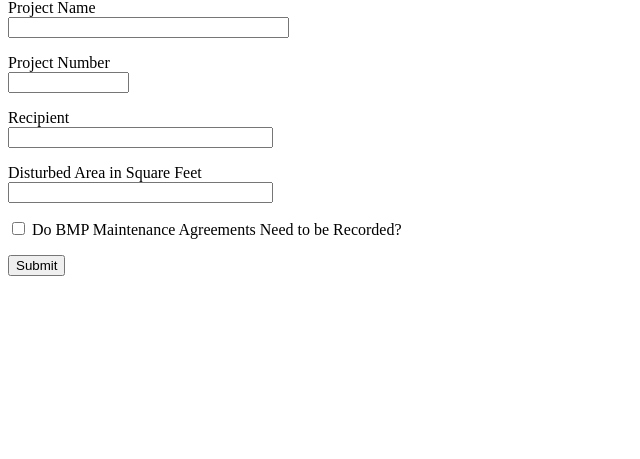
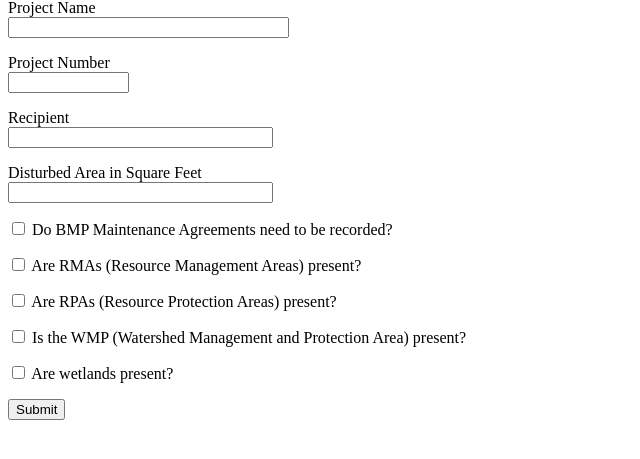
Before and after one commit to tracharho/SWMReviewerChecklist, a Flask app: page /new_project in a window 1280 px wide. Shown: the part 117-576 px from the top of the page, without its empty margins (0-640 px from the left). Run offline with Flask 2, Linux system fonts and the light colour scheme; a user stored in the database is signed in.

Commit message:
Added environmental areas and reinitialized databse

```diff
--- a/app/forms.py
+++ b/app/forms.py
@@ -32,7 +32,11 @@ class NewProjectForm(FlaskForm):
     project_number = StringField('Project Number', validators=[DataRequired()])
     recipient = StringField('Recipient', validators=[DataRequired()])
     disturbed_area = StringField('Disturbed Area in Square Feet', validators=[DataRequired()])
-    bmp_recording_reqd = BooleanField('Do BMP Maintenance Agreements Need to be Recorded?')
+    rpa_present = BooleanField('Are RPAs (Resource Protection Areas) present?')
+    rma_present = BooleanField('Are RMAs (Resource Management Areas) present?')
+    wmp_present = BooleanField('Is the WMP (Watershed Management and Protection Area) present?')
+    wetlands_present = BooleanField('Are wetlands present?')
+    bmp_recording_reqd = BooleanField('Do BMP Maintenance Agreements need to be recorded?')
     submit = SubmitField('Submit')
 
 class ProjectListForm(FlaskForm):
--- a/app/models.py
+++ b/app/models.py
@@ -31,6 +31,10 @@ class Project(db.Model):
     recipient = db.Column(db.String(30), nullable=False)
     disturbed_area = db.Column(db.Integer, nullable=False)
     bmp_recording_reqd = db.Column(db.Boolean, default = True, nullable = True)
+    rma_present = db.Column(db.Boolean, default = False, nullable = True)
+    rpa_present = db.Column(db.Boolean, default = False, nullable = True)
+    wmp_present = db.Column(db.Boolean, default = False, nullable = True)
+    wetlands_present = db.Column(db.Boolean, default = False, nullable = True)
     checklist = db.column_property("Checklist-"+db.cast(id,db.String))
     checklist_is_original = db.Column(db.Boolean,default=True, nullable=True)
     rows = db.relationship('ModifiedRow', backref='saved_comment', lazy='dynamic', cascade="all, delete-orphan")
--- a/app/routes.py
+++ b/app/routes.py
@@ -156,7 +156,9 @@ def new_project():
     if form.validate_on_submit():
         project = Project(name = form.project_name.data, dsc_number = form.project_number.data,
             recipient = form.recipient.data, disturbed_area = form.disturbed_area.data,
-            bmp_recording_reqd=form.bmp_recording_reqd.data, author=current_user)
+            rpa_present=form.rpa_present.data, rma_present=form.rma_present.data,
+            wmp_present=form.wmp_present.data, bmp_recording_reqd=form.bmp_recording_reqd.data,
+            wetlands_present=form.wetlands_present.data, author=current_user)
         db.session.add(project)
         db.session.commit()
         flash('Project has been saved!')
--- a/app/templates/newproject.html
+++ b/app/templates/newproject.html
@@ -39,6 +39,34 @@
             <span style="color": red;">[{{ error }}]</span>
             {% endfor %}
         </p>
+        <p>
+            {{ form.rma_present() }}
+            {{ form.rma_present.label }}<br>
+            {% for error in form.project_number.errors %}
+            <span style="color": red;">[{{ error }}]</span>
+            {% endfor %}
+        </p>
+        <p>
+            {{ form.rpa_present() }}
+            {{ form.rpa_present.label }}<br>
+            {% for error in form.project_number.errors %}
+            <span style="color": red;">[{{ error }}]</span>
+            {% endfor %}
+        </p>
+        <p>
+            {{ form.wmp_present() }}
+            {{ form.wmp_present.label }}<br>
+            {% for error in form.project_number.errors %}
+            <span style="color": red;">[{{ error }}]</span>
+            {% endfor %}
+        </p>
+        <p>
+            {{ form.wetlands_present() }}
+            {{ form.wetlands_present.label }}<br>
+            {% for error in form.project_number.errors %}
+            <span style="color": red;">[{{ error }}]</span>
+            {% endfor %}
+        </p>
         <p>{{ form.submit() }}</p>
     </form>
 {% endblock %}
--- a/checklist.py
+++ b/checklist.py
@@ -19,3 +19,7 @@ def make_shell_context():
 # >>> cCJ()
 # >>> db.session.commit()
 # Note that sometiems the database needs to be deleted to be re iniitailized.
+# THe corresponding flask db migration folder needs to be deleted as well
+# $ flask db init
+# $ flask db migrate -m "Initial Migration"
+# # flask db upgrade
```
Also changed, not shown: app.db, 2 other files.
